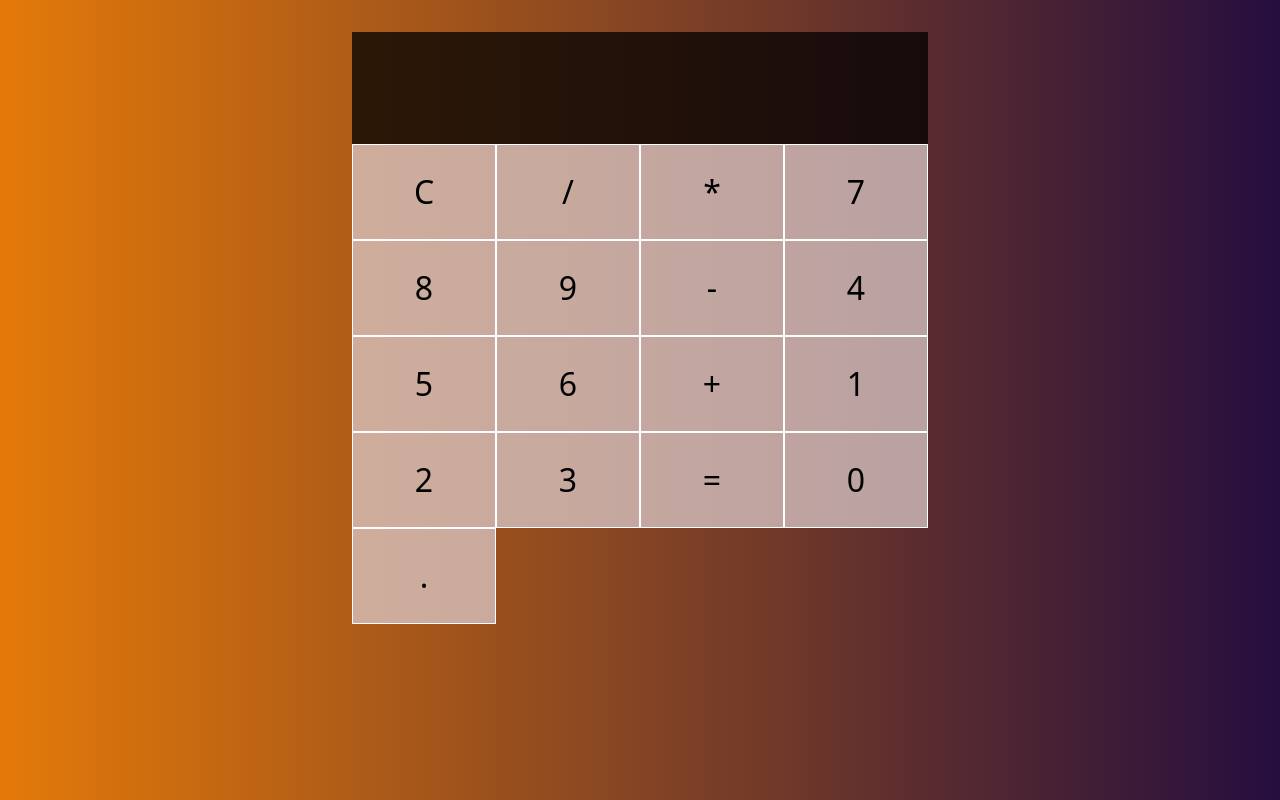
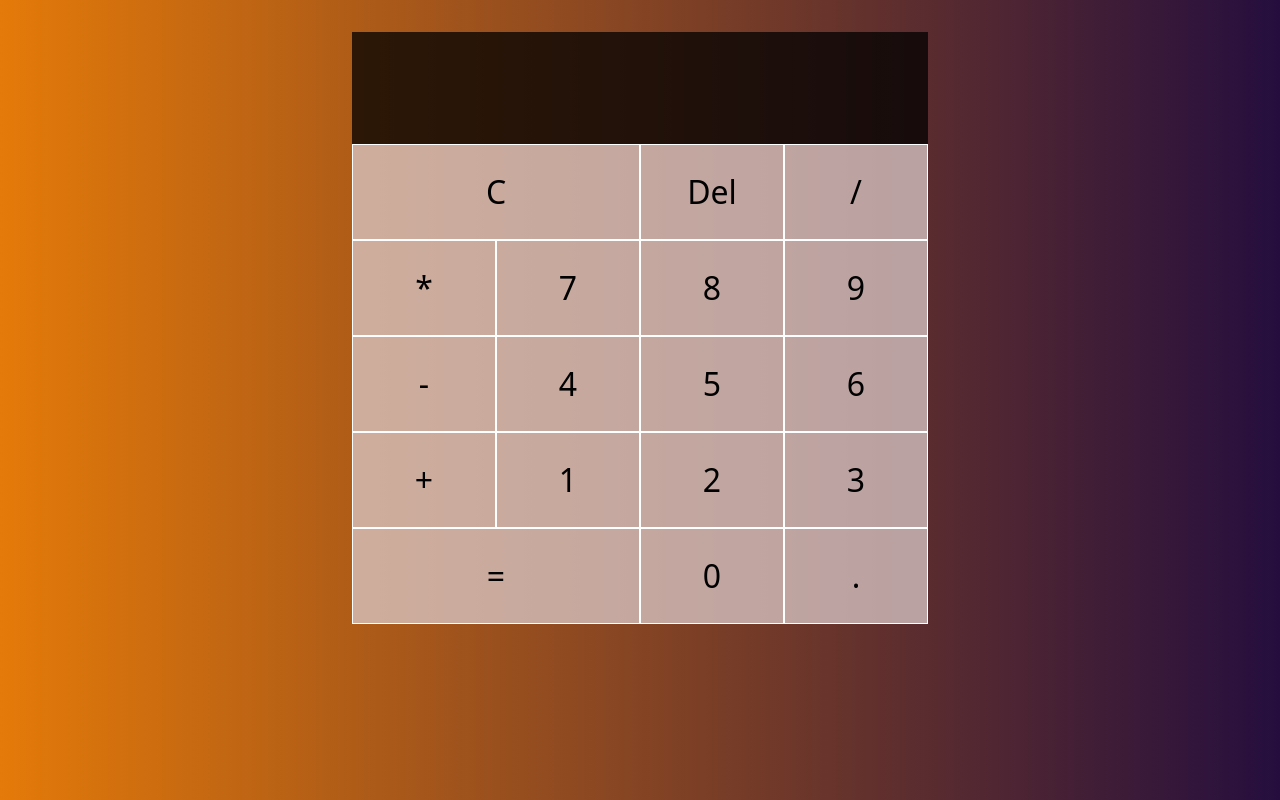
Before and after one commit to Karthi981/react-app, a React (Vite) app: page / in a window 1280 px wide. Built offline with nearby package versions, Linux system fonts and the light colour scheme.

Commit message:
upated UI

```diff
--- a/src/Calci.tsx
+++ b/src/Calci.tsx
@@ -127,7 +127,10 @@ function Calci() {
         </div>
         <div className="current-operand">{state.currentOperand}</div>
       </div>
-      <button onClick={() => dispatch({ type: "CLEAR" })}>C</button>
+      <button className="span-two" onClick={() => dispatch({ type: "CLEAR" })}>
+        C
+      </button>
+      <button>Del</button>
       <button onClick={() => dispatch({ type: "SET_OPERATOR", payload: "/" })}>
         /
       </button>
@@ -167,7 +170,12 @@ function Calci() {
       <button onClick={() => dispatch({ type: "APPEND_NUMBER", payload: "3" })}>
         3
       </button>
-      <button onClick={() => dispatch({ type: "CALCULATE_RESULT" })}>=</button>
+      <button
+        className="span-two"
+        onClick={() => dispatch({ type: "CALCULATE_RESULT" })}
+      >
+        =
+      </button>
       <button onClick={() => dispatch({ type: "APPEND_NUMBER", payload: "0" })}>
         0
       </button>
```
